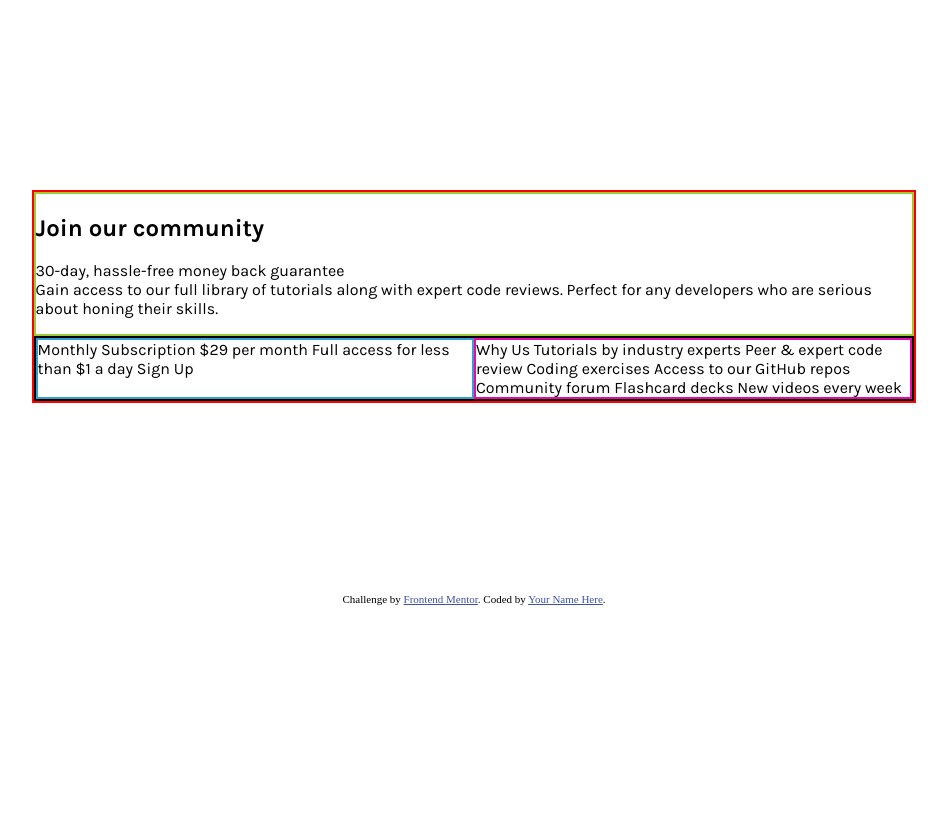
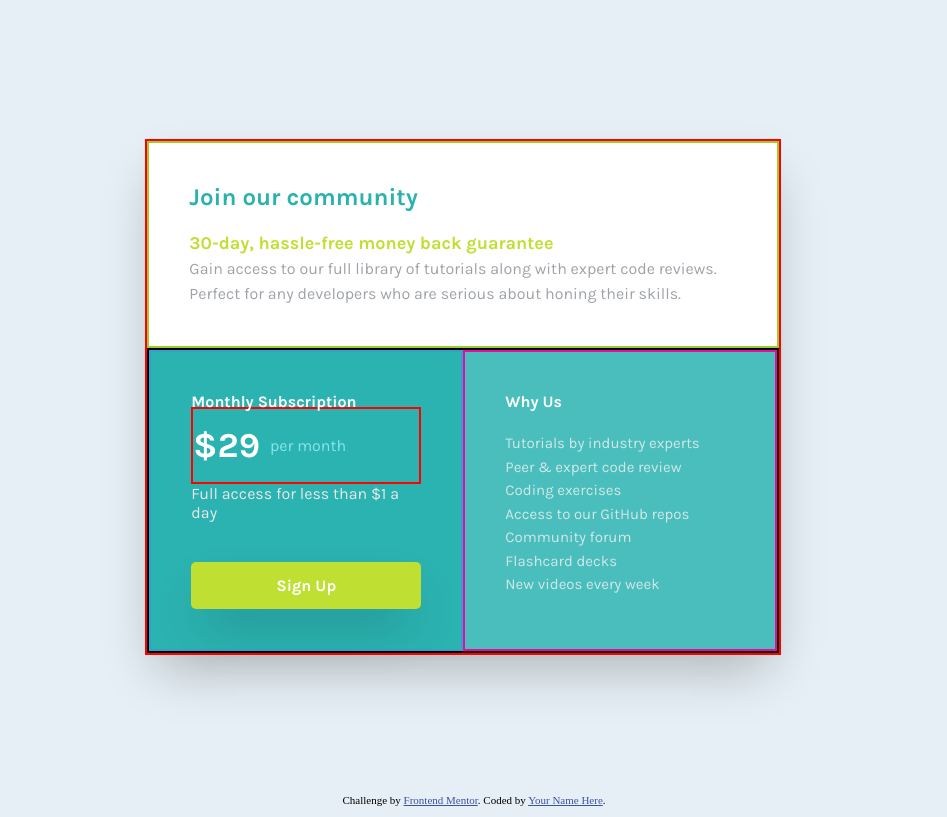
Before and after one commit to thisisobate/Single-price-grid-component, a plain HTML site: page index.html in a window 1280 px wide. Shown: the whole page, without its empty margins (166-1113 px from the left). Drawn offline with Linux system fonts and the light colour scheme.

Commit message:
added overall styling to the site

```diff
--- a/css/style.css
+++ b/css/style.css
@@ -1,14 +1,21 @@
 .section-b {
   display: grid;
-  grid-template-columns: 1fr 1fr;
+  grid-template-columns: repeat(2, 1fr);
   border: 2px solid black;
 }
 
+body {
+  background-color: #e6eff6;
+}
+
 .component {
-  margin: 15%;
+  margin: 11% 24%;
+  width: 50%;
   border: 2px solid red;
   font-family: 'Karla', sans-serif;
   font-weight: 400;
+  box-shadow: 0 25px 50px -12px rgba(0, 0, 0, 0.25);
+  background-color: #ffffff;
 }
 
 .section-a {
@@ -17,16 +24,82 @@
 
 .box1 {
   border: 2px solid rgb(50, 161, 205);
+  background-color: #2bb3b1;
 }
 
 .box2 {
   border: 2px solid rgb(231, 10, 165);
+  background-color: #4abebd;
 }
 
-.container{
-
+.container {
+  margin: 40px;
+  color: #ffffff;
 }
 
-.container > h2{
+.container > h2 {
+  font-weight: 700;
+  color: hsl(179, 62%, 43%);
+}
+
+.paragraph {
+  line-height: 25px;
+  color: hsl(210, 5%, 64%);
+}
+
+.sub-heading {
   font-weight: 700;
 }
+
+.yellow_txt {
+  color: hsl(71, 73%, 54%);
+  font-size: large;
+}
+
+.text_box {
+  line-height: 23.5px;
+  font-size: 15px;
+  color: #d1e7e7;
+}
+
+.big_text {
+  font-weight: 700;
+  font-size: 35px;
+  padding-right: 10px;
+}
+
+.light_lemon {
+  color: #ebe7e7;
+}
+.text_section {
+  display: flex;
+  align-items: center;
+  border: 2px solid red;
+  margin-top: -25px;
+}
+
+button {
+  margin-top: 40px;
+  width: 100%;
+  padding: 14px;
+  font-weight: 700;
+  font-family: 'Karla', sans-serif;
+  font-size: medium;
+  border-radius: 5px;
+  box-shadow: 0 25px 50px -12px rgba(0, 0, 0, 0.25);
+  border: none;
+  background-color: #bfdf32;
+  color: #ffffff;
+}
+
+@media (max-width: 770px) {
+  .component {
+    margin: 10%;
+    width: 80%;
+  }
+
+  .section-b {
+    display: grid;
+    grid-template-columns: 1fr !important;
+  }
+}
--- a/index.html
+++ b/index.html
@@ -35,28 +35,42 @@
       <div class="section-a">
         <div class="container">
           <h2>Join our community</h2>
-          <p>
-            <span class="sub-heading"
+          <p class="paragraph">
+            <span class="sub-heading yellow_txt"
               >30-day, hassle-free money back guarantee</span
             >
             <br />
             Gain access to our full library of tutorials along with expert code
-            reviews. Perfect for any developers who are serious about honing
-            their skills.
+            reviews. <br />
+            Perfect for any developers who are serious about honing their
+            skills.
           </p>
         </div>
       </div>
 
       <div class="section-b">
         <div class="box1">
-          Monthly Subscription &dollar;29 per month Full access for less than
-          &dollar;1 a day Sign Up
+          <div class="container">
+            <h4 class="sub-heading">Monthly Subscription</h4>
+            <div class="text_section">
+              <p><span class="big_text">&dollar;29</span></p>
+              <p style="color: #86E5E9;">per month</p>
+            </div>
+            <span class="light_lemon">Full access for less than &dollar;1 a day</span>
+            <button>Sign Up</button>
+          </div>
         </div>
 
         <div class="box2">
-          Why Us Tutorials by industry experts Peer &amp; expert code review
-          Coding exercises Access to our GitHub repos Community forum Flashcard
-          decks New videos every week
+          <div class="container">
+            <h4 class="sub-heading">Why Us</h4>
+            <p class="text_box">
+              Tutorials by industry experts <br />
+              Peer &amp; expert code review <br />
+              Coding exercises <br />Access to our GitHub repos <br />
+              Community forum <br />Flashcard decks <br />New videos every week
+            </p>
+          </div>
         </div>
       </div>
     </div>
```
Also changed, not shown: 1 other file.
